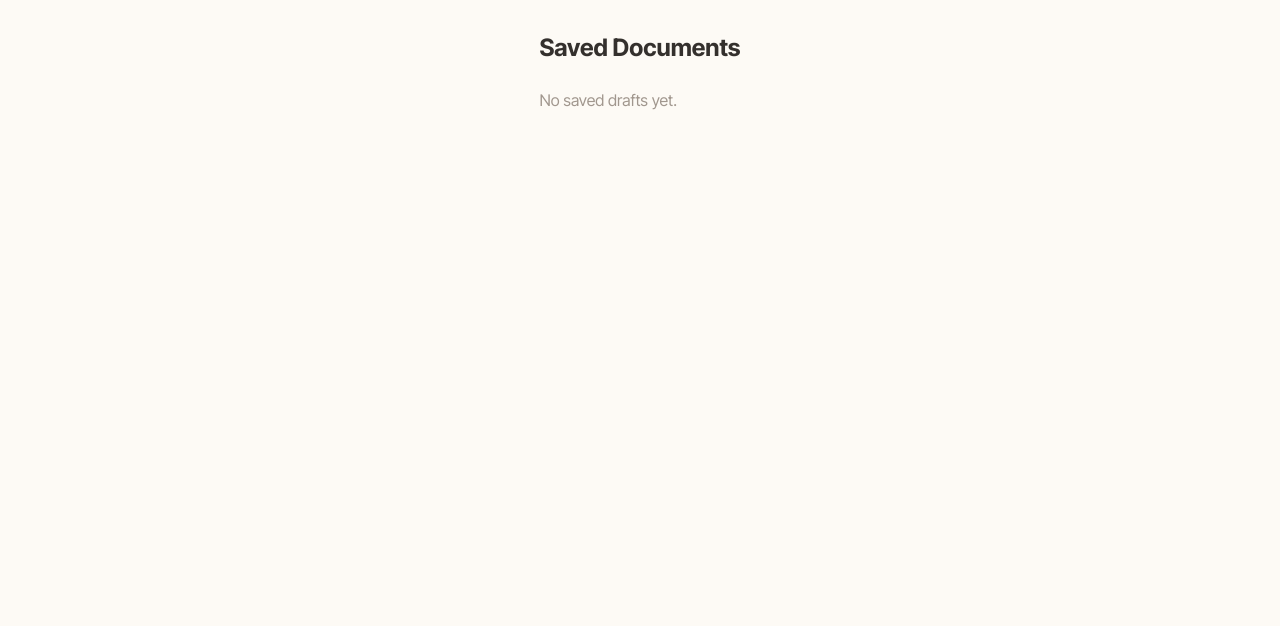
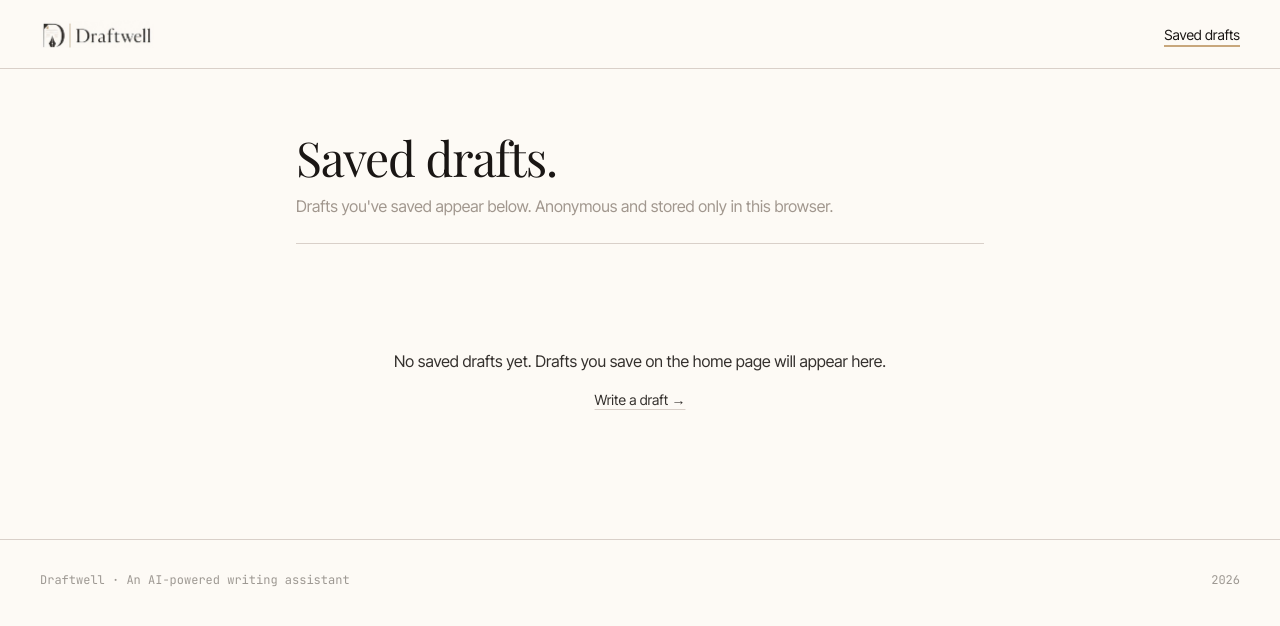
Before and after one commit to Bridev04/inkwell, a Next.js app in the folder frontend/: page /documents in a window 1280 px wide. Shown: the top 626 px of the page. Built offline with nearby package versions, Linux system fonts and the light colour scheme.

Commit message:
feat(frontend): saved drafts list page

```diff
--- a/frontend/src/app/documents/page.tsx
+++ b/frontend/src/app/documents/page.tsx
@@ -1,61 +1,73 @@
 'use client';
 
-import { useEffect, useState } from 'react';
 import Link from 'next/link';
-import { Button } from '@/components/ui/button';
-import { Card, CardContent, CardHeader, CardTitle } from '@/components/ui/card';
-import { listSavedDocs, clearSavedDocs, type SavedDocRef } from '@/lib/savedDocs';
+import { SiteHeader } from '@/components/site-header';
+import { SiteFooter } from '@/components/site-footer';
+import { DisplayHeading, BodyProse, Mono } from '@/components/typography';
+import { Hairline } from '@/components/hairline';
+import { useSavedDocs } from '@/lib/savedDocs';
+
+const dateFormatter = new Intl.DateTimeFormat(undefined, {
+  dateStyle: 'medium',
+  timeStyle: 'short',
+});
 
 export default function DocumentsPage() {
-  const [docs, setDocs] = useState<SavedDocRef[]>([]);
-
-  useEffect(() => {
-    // localStorage can only be read client-side; a post-mount effect is required
-    // to avoid SSR hydration mismatch. This is the recommended external-system-sync
-    // pattern, so we disable the rule that flags synchronous setState in effects.
-    // eslint-disable-next-line react-hooks/set-state-in-effect
-    setDocs(listSavedDocs());
-  }, []);
-
-  function handleClear() {
-    clearSavedDocs();
-    setDocs([]);
-  }
+  const docs = useSavedDocs();
 
   return (
-    <main className="p-8 max-w-3xl mx-auto">
-      <div className="flex items-center justify-between mb-6">
-        <h1 className="text-2xl font-bold">Saved Documents</h1>
-        {docs.length > 0 && (
-          <Button variant="destructive" onClick={handleClear}>
-            Clear all
-          </Button>
-        )}
-      </div>
+    <div className="flex flex-col min-h-full">
+      <SiteHeader />
+      <main className="flex-1 max-w-3xl mx-auto w-full px-6 lg:px-10 py-16">
+        <DisplayHeading as="h1" variant="h2" className="mb-3">
+          Saved drafts.
+        </DisplayHeading>
+        <BodyProse className="text-stone-500 mb-6">
+          Drafts you&apos;ve saved appear below. Anonymous and stored only in this browser.
+        </BodyProse>
+        <Hairline className="mb-10" />
 
         {docs.length === 0 ? (
-        <p className="text-muted-foreground">No saved drafts yet.</p>
+          <div className="text-center py-16">
+            <BodyProse className="mx-auto">
+              No saved drafts yet. Drafts you save on the home page will appear here.
+            </BodyProse>
+            <Link
+              href="/"
+              className="mt-4 inline-block font-sans text-sm text-ink underline decoration-stone-300 underline-offset-4 hover:decoration-gold hover:text-ink-strong transition-colors"
+            >
+              Write a draft →
+            </Link>
+          </div>
         ) : (
-        <div className="flex flex-col gap-3">
+          <ul className="space-y-4" role="list">
             {docs.map((doc) => (
-            <Card key={doc.id}>
-              <CardHeader>
-                <CardTitle className="text-sm font-mono truncate">{doc.id}</CardTitle>
-              </CardHeader>
-              <CardContent className="flex flex-col gap-1">
-                <p className="text-sm text-muted-foreground">{doc.snippet}</p>
-                <p className="text-xs text-muted-foreground">{doc.createdAt}</p>
+              <li key={doc.id}>
                 <Link
                   href={`/documents/${doc.id}`}
-                  className="text-blue-600 text-sm hover:underline"
+                  className="group block border border-stone-300 rounded-md p-6 bg-cream hover:border-ink transition-colors duration-150 focus-visible:outline-none focus-visible:ring-2 focus-visible:ring-gold focus-visible:ring-offset-2 focus-visible:ring-offset-cream"
                 >
-                  View document →
+                  <DisplayHeading
+                    as="h2"
+                    variant="h3"
+                    className="truncate mb-2"
+                  >
+                    {doc.snippet ? doc.snippet.slice(0, 60) : 'Untitled draft'}
+                  </DisplayHeading>
+                  <Mono className="block mb-3">
+                    Saved{' '}
+                    {dateFormatter.format(new Date(doc.createdAt))}
+                  </Mono>
+                  <span className="font-sans text-sm text-ink underline decoration-stone-300 underline-offset-4 group-hover:decoration-gold group-hover:text-ink-strong transition-colors">
+                    Open →
+                  </span>
                 </Link>
-              </CardContent>
-            </Card>
+              </li>
             ))}
-        </div>
+          </ul>
         )}
       </main>
+      <SiteFooter />
+    </div>
   );
 }
```
Lines whose indentation alone changed are shown as unchanged.
